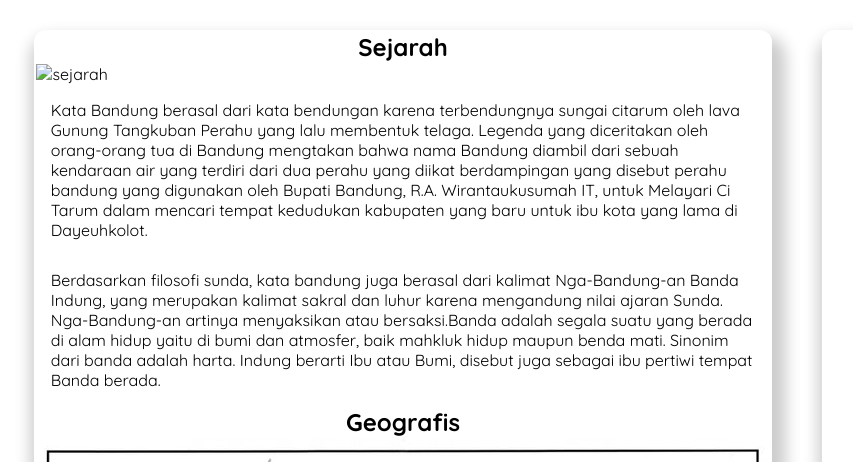
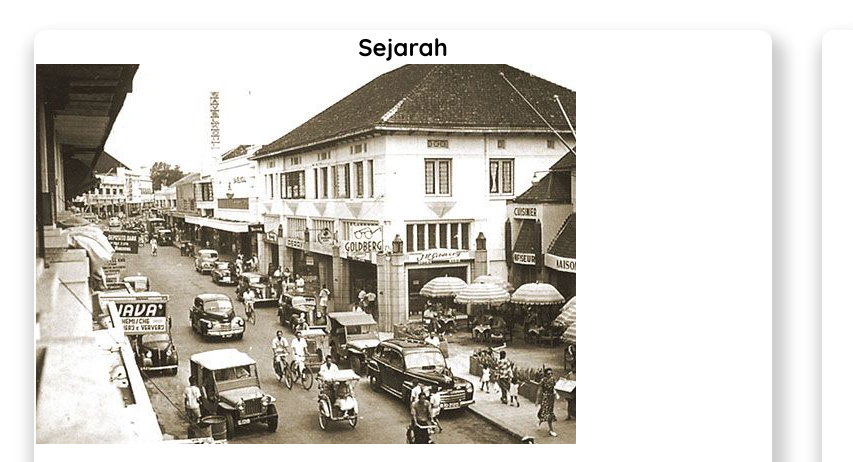
Before and after one commit to kalistaita23-code/tugas-pemerograman-web-kalista, a plain HTML site: page index.html in a window 1280 px wide. Shown: the part 183-645 px from the top of the page, 0-853 px from the left. Drawn offline with Linux system fonts and the light colour scheme; files whose address does not match are found by name.

Commit message:
Update index.html

```diff
--- a/index.html
+++ b/index.html
@@ -35,7 +35,7 @@
             <div id="content">
                 <article id="sejarah">
                     <h2 align="center">Sejarah</h2>
-                    <img src="C:\Users\ADVAN\Downloads\Bandung Tempo Dulu 18.jpg" alt="sejarah">
+                    <img src="1.jpg" alt="sejarah">
                     <p>
                         Kata Bandung berasal dari kata bendungan karena terbendungnya sungai
                         citarum oleh lava Gunung Tangkuban Perahu yang lalu membentuk telaga. Legenda yang
```
